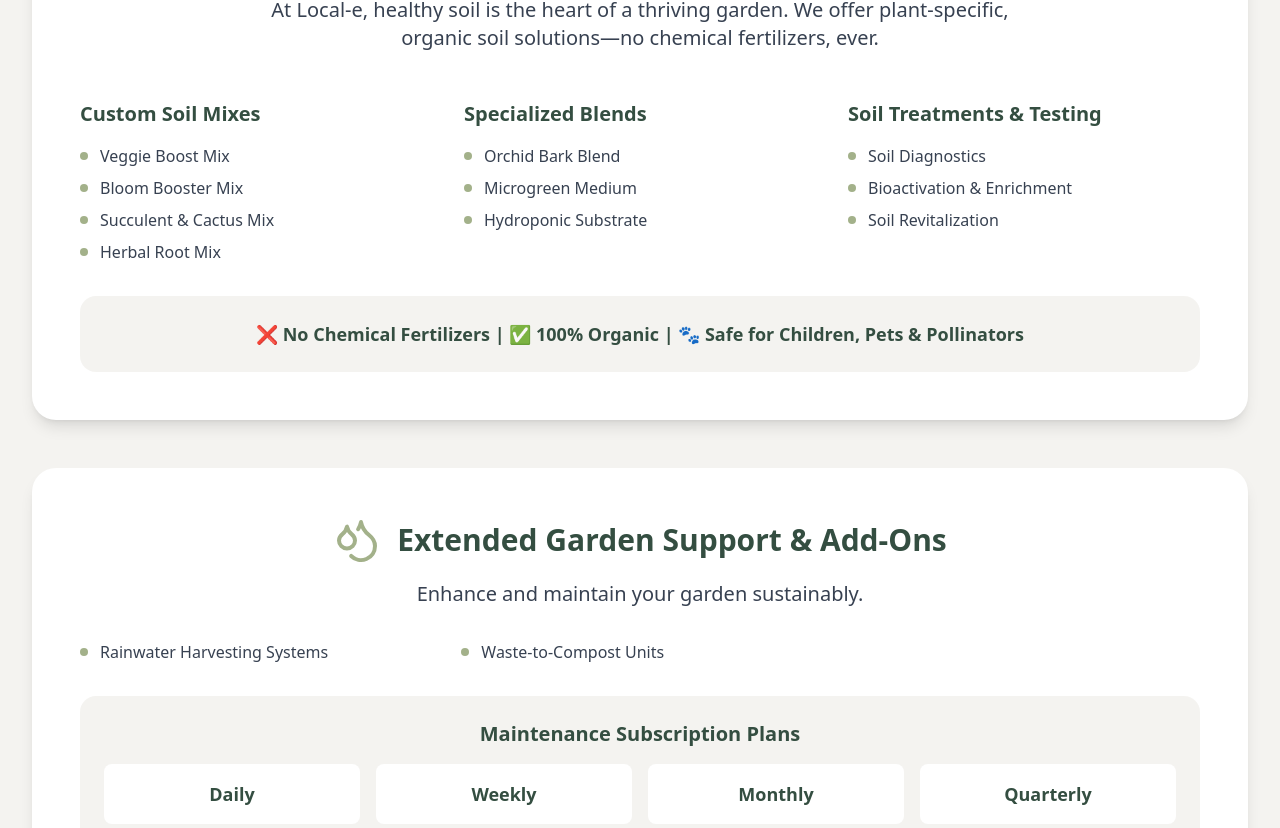
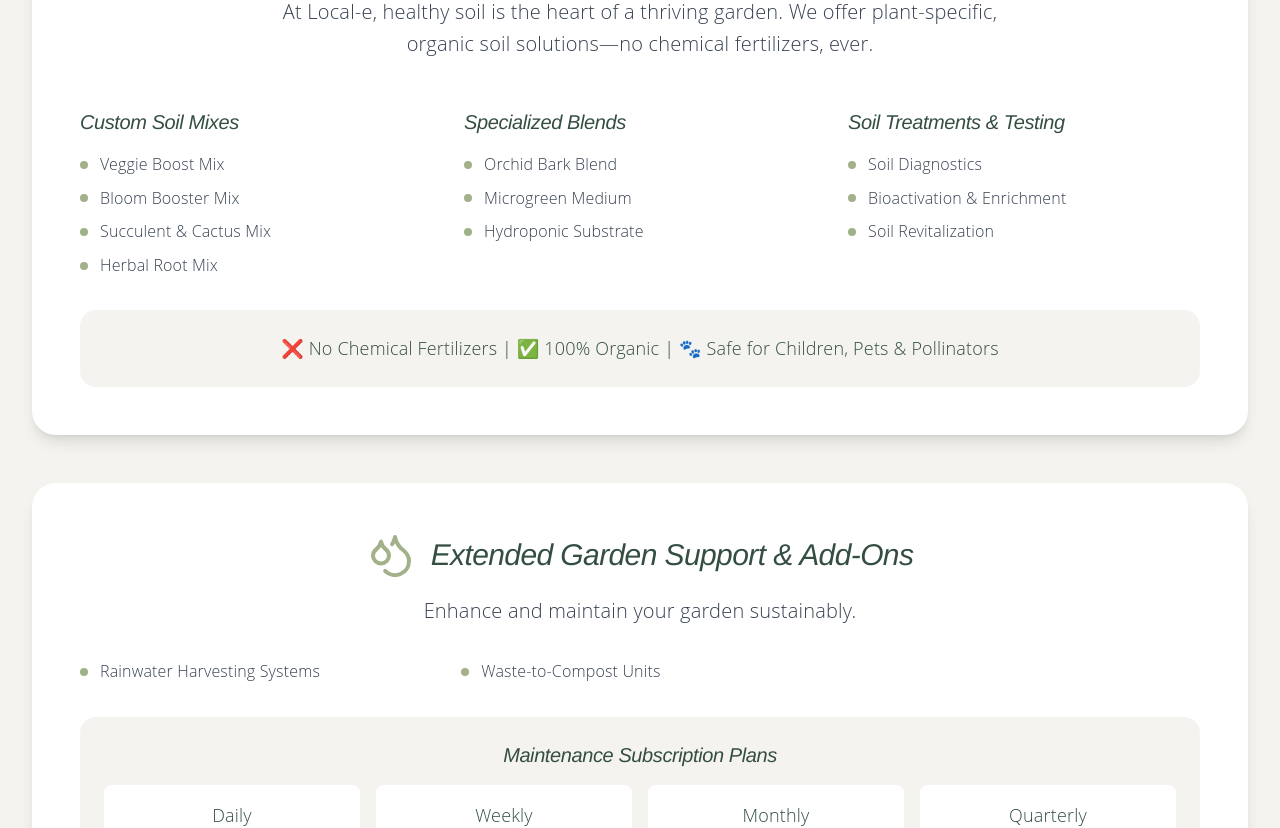
Before and after one commit to growwithlocale-droid/Locale-Gardening-Solution, a React (Vite) app: page / in a window 1280 px wide. Shown: the part 2911-3739 px from the top of the page. Built offline with nearby package versions, Linux system fonts and the light colour scheme.

Commit message:
Fix Remaining Typography Issues in Services Section

```diff
--- a/src/components/Services.tsx
+++ b/src/components/Services.tsx
@@ -174,75 +174,75 @@ const Services = () => {
           <div className="text-center mb-12">
             <div className="flex items-center justify-center mb-4">
               <TestTube className="h-12 w-12 text-[#a3b18a] mr-4" />
-              <h3 className="text-3xl font-bold text-[#344e41]">
+              <h3 className="font-heading text-3xl text-[#344e41]">
                 Soil Culture – Our Foundation
               </h3>
             </div>
-            <p className="text-xl text-gray-700 max-w-3xl mx-auto">
+            <p className="font-body text-xl text-gray-700 max-w-3xl mx-auto">
               At Local-e, healthy soil is the heart of a thriving garden. We offer plant-specific, organic soil solutions—no chemical fertilizers, ever.
             </p>
           </div>
 
           <div className="grid md:grid-cols-2 lg:grid-cols-3 gap-8 mb-8">
             <div className="space-y-4">
-              <h4 className="text-xl font-bold text-[#344e41]">Custom Soil Mixes</h4>
+              <h4 className="font-heading text-xl text-[#344e41]">Custom Soil Mixes</h4>
               <ul className="space-y-2">
                 <li className="flex items-center space-x-3">
                   <div className="w-2 h-2 bg-[#a3b18a] rounded-full"></div>
-                  <span className="text-gray-700">Veggie Boost Mix</span>
+                  <span className="font-body text-gray-700">Veggie Boost Mix</span>
                 </li>
                 <li className="flex items-center space-x-3">
                   <div className="w-2 h-2 bg-[#a3b18a] rounded-full"></div>
-                  <span className="text-gray-700">Bloom Booster Mix</span>
+                  <span className="font-body text-gray-700">Bloom Booster Mix</span>
                 </li>
                 <li className="flex items-center space-x-3">
                   <div className="w-2 h-2 bg-[#a3b18a] rounded-full"></div>
-                  <span className="text-gray-700">Succulent & Cactus Mix</span>
+                  <span className="font-body text-gray-700">Succulent & Cactus Mix</span>
                 </li>
                 <li className="flex items-center space-x-3">
                   <div className="w-2 h-2 bg-[#a3b18a] rounded-full"></div>
-                  <span className="text-gray-700">Herbal Root Mix</span>
+                  <span className="font-body text-gray-700">Herbal Root Mix</span>
                 </li>
               </ul>
             </div>
             <div className="space-y-4">
-              <h4 className="text-xl font-bold text-[#344e41]">Specialized Blends</h4>
+              <h4 className="font-heading text-xl text-[#344e41]">Specialized Blends</h4>
               <ul className="space-y-2">
                 <li className="flex items-center space-x-3">
                   <div className="w-2 h-2 bg-[#a3b18a] rounded-full"></div>
-                  <span className="text-gray-700">Orchid Bark Blend</span>
+                  <span className="font-body text-gray-700">Orchid Bark Blend</span>
                 </li>
                 <li className="flex items-center space-x-3">
                   <div className="w-2 h-2 bg-[#a3b18a] rounded-full"></div>
-                  <span className="text-gray-700">Microgreen Medium</span>
+                  <span className="font-body text-gray-700">Microgreen Medium</span>
                 </li>
                 <li className="flex items-center space-x-3">
                   <div className="w-2 h-2 bg-[#a3b18a] rounded-full"></div>
-                  <span className="text-gray-700">Hydroponic Substrate</span>
+                  <span className="font-body text-gray-700">Hydroponic Substrate</span>
                 </li>
               </ul>
             </div>
             <div className="space-y-4">
-              <h4 className="text-xl font-bold text-[#344e41]">Soil Treatments & Testing</h4>
+              <h4 className="font-heading text-xl text-[#344e41]">Soil Treatments & Testing</h4>
               <ul className="space-y-2">
                 <li className="flex items-center space-x-3">
                   <div className="w-2 h-2 bg-[#a3b18a] rounded-full"></div>
-                  <span className="text-gray-700">Soil Diagnostics</span>
+                  <span className="font-body text-gray-700">Soil Diagnostics</span>
                 </li>
                 <li className="flex items-center space-x-3">
                   <div className="w-2 h-2 bg-[#a3b18a] rounded-full"></div>
-                  <span className="text-gray-700">Bioactivation & Enrichment</span>
+                  <span className="font-body text-gray-700">Bioactivation & Enrichment</span>
                 </li>
                 <li className="flex items-center space-x-3">
                   <div className="w-2 h-2 bg-[#a3b18a] rounded-full"></div>
-                  <span className="text-gray-700">Soil Revitalization</span>
+                  <span className="font-body text-gray-700">Soil Revitalization</span>
                 </li>
               </ul>
             </div>
           </div>
 
           <div className="bg-[#dad7cd] bg-opacity-30 rounded-2xl p-6 text-center">
-            <p className="text-lg font-semibold text-[#344e41]">
+            <p className="font-body text-lg font-medium text-[#344e41]">
               ❌ No Chemical Fertilizers | ✅ 100% Organic | 🐾 Safe for Children, Pets & Pollinators
             </p>
           </div>
@@ -253,11 +253,11 @@ const Services = () => {
           <div className="text-center mb-8">
             <div className="flex items-center justify-center mb-4">
               <Droplets className="h-12 w-12 text-[#a3b18a] mr-4" />
-              <h3 className="text-3xl font-bold text-[#344e41]">
+              <h3 className="font-heading text-3xl text-[#344e41]">
                 Extended Garden Support & Add-Ons
               </h3>
             </div>
-            <p className="text-xl text-gray-700 max-w-3xl mx-auto">
+            <p className="font-body text-xl text-gray-700 max-w-3xl mx-auto">
               Enhance and maintain your garden sustainably.
             </p>
           </div>
@@ -266,40 +266,40 @@ const Services = () => {
             <div className="space-y-2">
               <div className="flex items-center space-x-3">
                 <div className="w-2 h-2 bg-[#a3b18a] rounded-full"></div>
-                <span className="text-gray-700">Rainwater Harvesting Systems</span>
+                <span className="font-body text-gray-700">Rainwater Harvesting Systems</span>
               </div>
             </div>
             <div className="space-y-2">
               <div className="flex items-center space-x-3">
                 <div className="w-2 h-2 bg-[#a3b18a] rounded-full"></div>
-                <span className="text-gray-700">Waste-to-Compost Units</span>
+                <span className="font-body text-gray-700">Waste-to-Compost Units</span>
               </div>
             </div>
           </div>
 
           <div className="bg-[#dad7cd] bg-opacity-30 rounded-2xl p-6">
-            <h4 className="text-xl font-bold text-[#344e41] mb-4 text-center">
+            <h4 className="font-heading text-xl text-[#344e41] mb-4 text-center">
               Maintenance Subscription Plans
             </h4>
             <div className="grid grid-cols-2 md:grid-cols-4 gap-4 text-center">
               <div className="bg-white rounded-lg p-4">
-                <span className="text-lg font-semibold text-[#344e41]">Daily</span>
+                <span className="font-body text-lg font-medium text-[#344e41]">Daily</span>
               </div>
               <div className="bg-white rounded-lg p-4">
-                <span className="text-lg font-semibold text-[#344e41]">Weekly</span>
+                <span className="font-body text-lg font-medium text-[#344e41]">Weekly</span>
               </div>
               <div className="bg-white rounded-lg p-4">
-                <span className="text-lg font-semibold text-[#344e41]">Monthly</span>
+                <span className="font-body text-lg font-medium text-[#344e41]">Monthly</span>
               </div>
               <div className="bg-white rounded-lg p-4">
-                <span className="text-lg font-semibold text-[#344e41]">Quarterly</span>
+                <span className="font-body text-lg font-medium text-[#344e41]">Quarterly</span>
               </div>
             </div>
           </div>
         </div>
 
         <div className="text-center">
-          <button className="bg-[#344e41] text-white px-8 py-4 rounded-lg hover:bg-opacity-90 transition-all transform hover:scale-105 flex items-center space-x-2 mx-auto text-lg">
+          <button className="font-body bg-[#344e41] text-white px-8 py-4 rounded-lg hover:bg-opacity-90 transition-all transform hover:scale-105 flex items-center space-x-2 mx-auto text-lg">
             <span>View All Services</span>
             <ArrowRight className="h-5 w-5" />
           </button>
```
